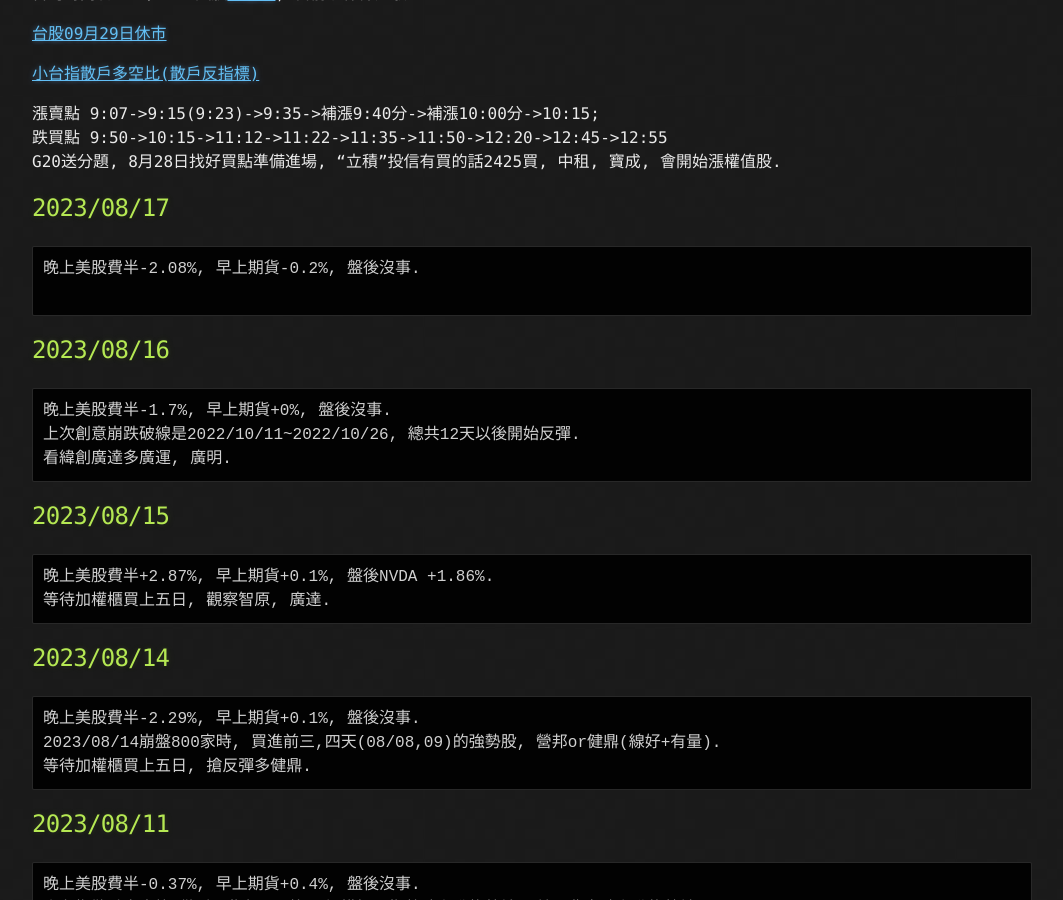
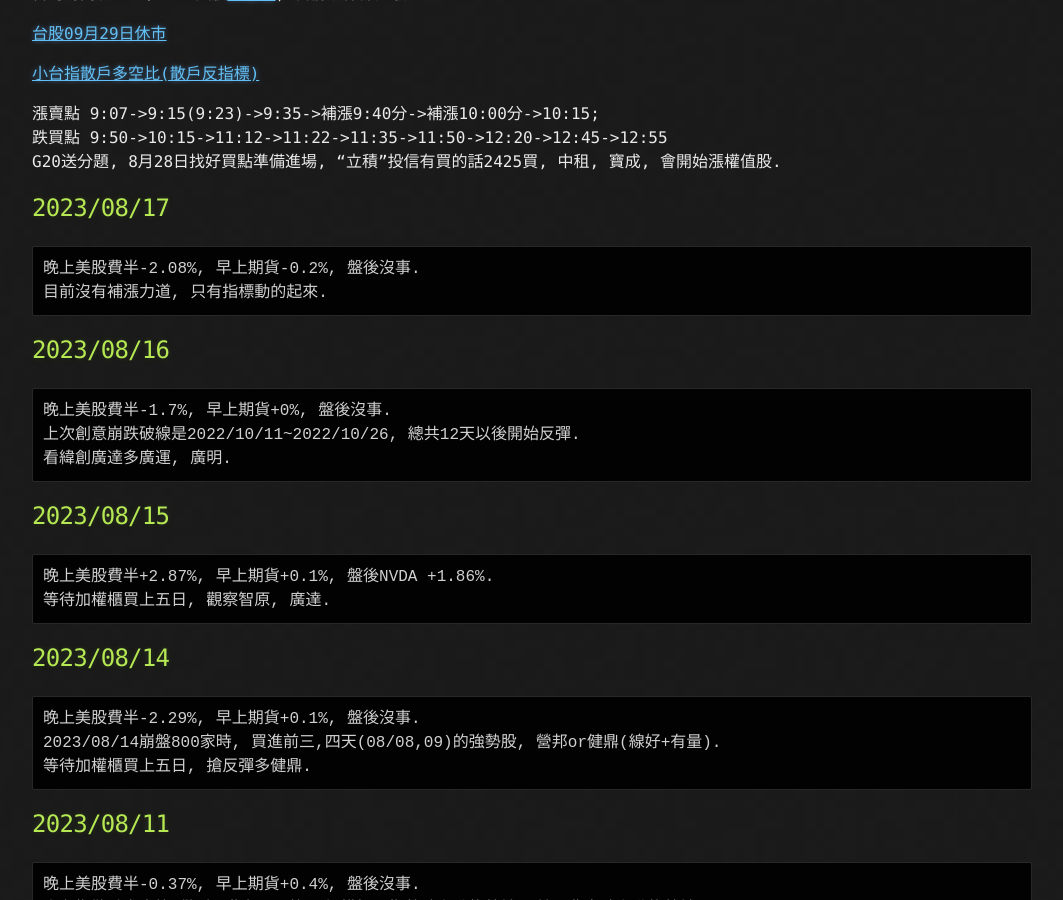
Before and after one commit to lepg5487/Stock_God, a Jekyll site: the page built from index.md, in a window 1280 px wide and 900 px high, scrolled down 436 px. Shown: the whole window, without its empty margins (108-1171 px from the left). Built offline with Jekyll 4.4.1, drawn with Linux system fonts in a browser that asks for light colours; our own code applies the rules of GitHub Pages for plain Markdown files.

Commit message:
Update index.md

````diff
--- a/index.md
+++ b/index.md
@@ -23,7 +23,7 @@ G20送分題, 8月28日找好買點準備進場, "立積"投信有買的話2425
 ## 2023/08/17
 ```
 晚上美股費半-2.08%, 早上期貨-0.2%, 盤後沒事.
-
+目前沒有補漲力道, 只有指標動的起來.
 ```
 
 ## 2023/08/16
````
